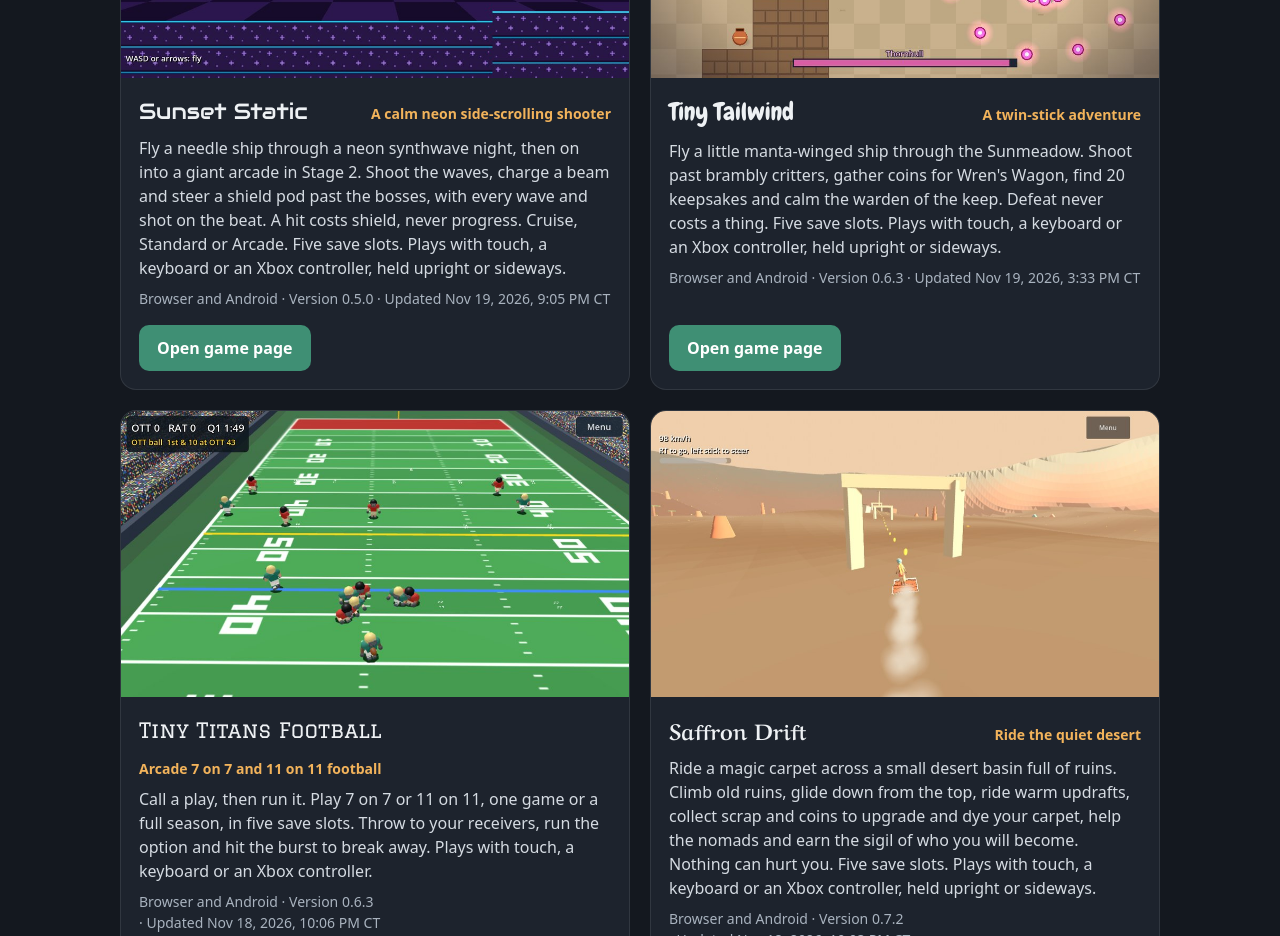
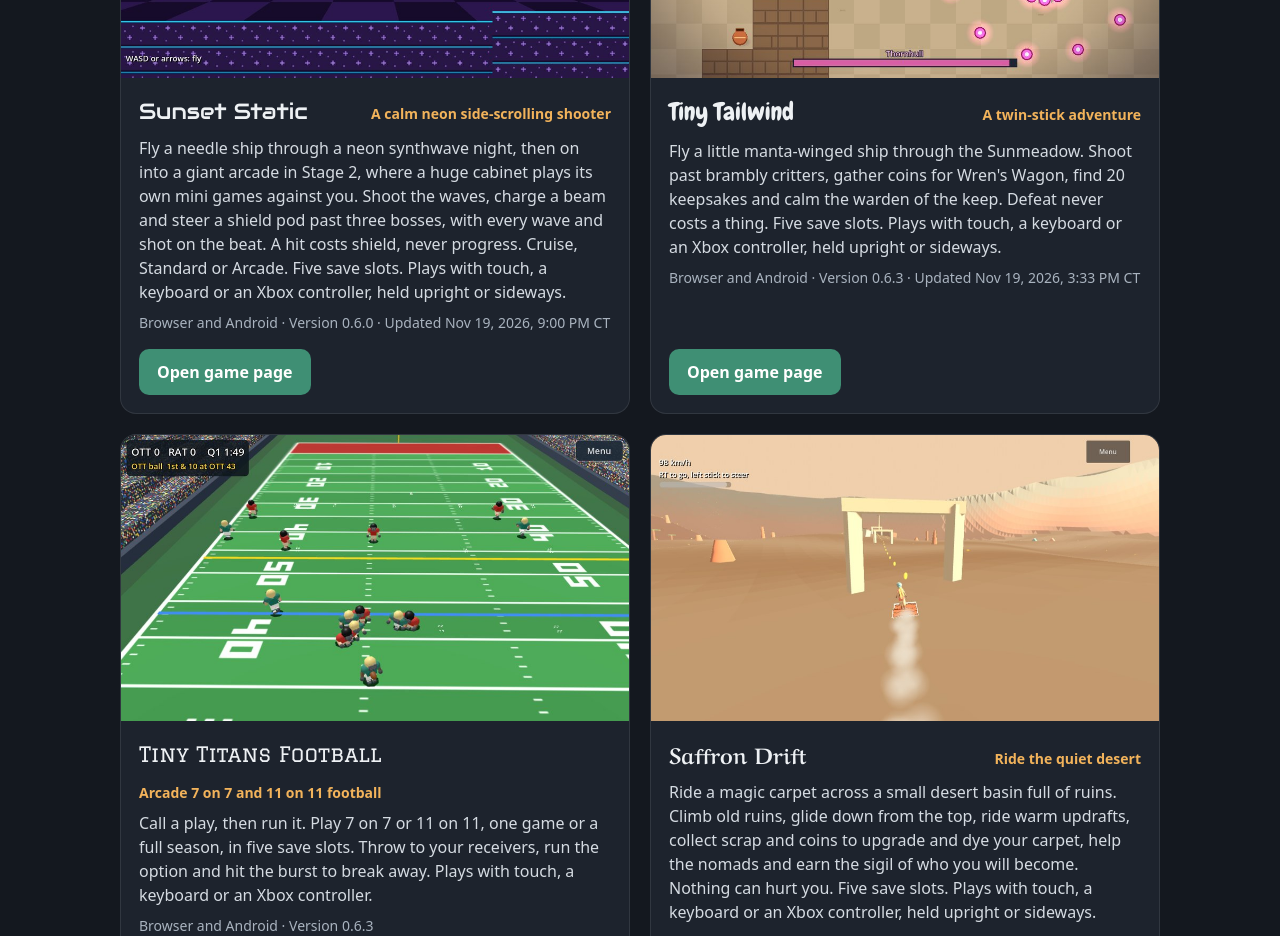
Before and after one commit to bclark10121-cloud/bclark10121-cloud.github.io, a plain HTML site: page index.html in a window 1280 px wide. Shown: the part 960-1896 px from the top of the page. Drawn offline with Linux system fonts and the light colour scheme; no server answers.

Commit message:
The Game Shelf: Sunset Static v0.6.0
Co-Authored-By: Claude Opus 5.5 <noreply@anthropic.com>
Claude-Session: https://claude.ai/code/session_0117TTYCJVbisBDMqEnDgQ5M

```diff
--- a/index.html
+++ b/index.html
@@ -134,8 +134,8 @@ h2 a[href="lo-fi-league/"]{font-size:.9em;word-spacing:.35em}h2 a[href="pixel-ho
 <a class="shot" href="sunset-static/"><img src="images/sunset-static.jpg?v=0.5.0" alt="Sunset Static Stage 2: the needle ship over a checkered arcade floor with glowing cabinets and green Blips" width="960" height="540" loading="lazy"></a>
 <div class="body">
 <div class="top"><h2><a href="sunset-static/">Sunset Static</a></h2><span class="tag">A calm neon side-scrolling shooter</span></div>
-<p class="desc">Fly a needle ship through a neon synthwave night, then on into a giant arcade in Stage 2. Shoot the waves, charge a beam and steer a shield pod past the bosses, with every wave and shot on the beat. A hit costs shield, never progress. Cruise, Standard or Arcade. Five save slots. Plays with touch, a keyboard or an Xbox controller, held upright or sideways.</p>
-<p class="meta">Browser and Android<span class="ver"> · Version 0.5.0</span> <span class="upd">· Updated <time datetime="2026-11-19T21:05-06:00">Nov 19, 2026, 9:05 PM CT</time></span></p>
+<p class="desc">Fly a needle ship through a neon synthwave night, then on into a giant arcade in Stage 2, where a huge cabinet plays its own mini games against you. Shoot the waves, charge a beam and steer a shield pod past three bosses, with every wave and shot on the beat. A hit costs shield, never progress. Cruise, Standard or Arcade. Five save slots. Plays with touch, a keyboard or an Xbox controller, held upright or sideways.</p>
+<p class="meta">Browser and Android<span class="ver"> · Version 0.6.0</span> <span class="upd">· Updated <time datetime="2026-11-19T21:00-06:00">Nov 19, 2026, 9:00 PM CT</time></span></p>
 <div class="actions"><a class="btn" href="sunset-static/">Open game page</a></div>
 </div>
 </article>
```
